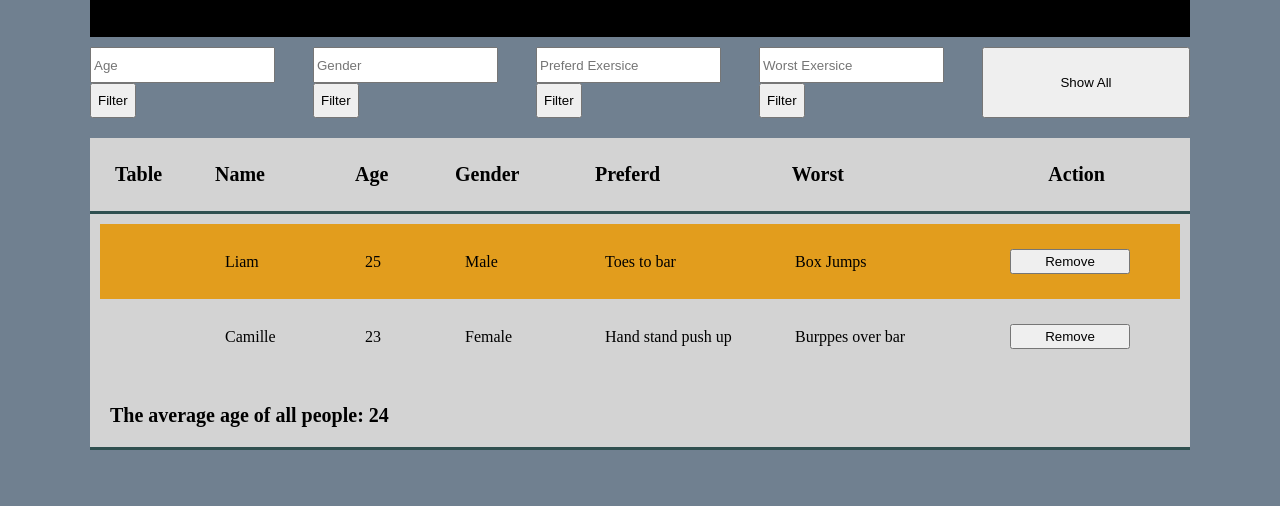
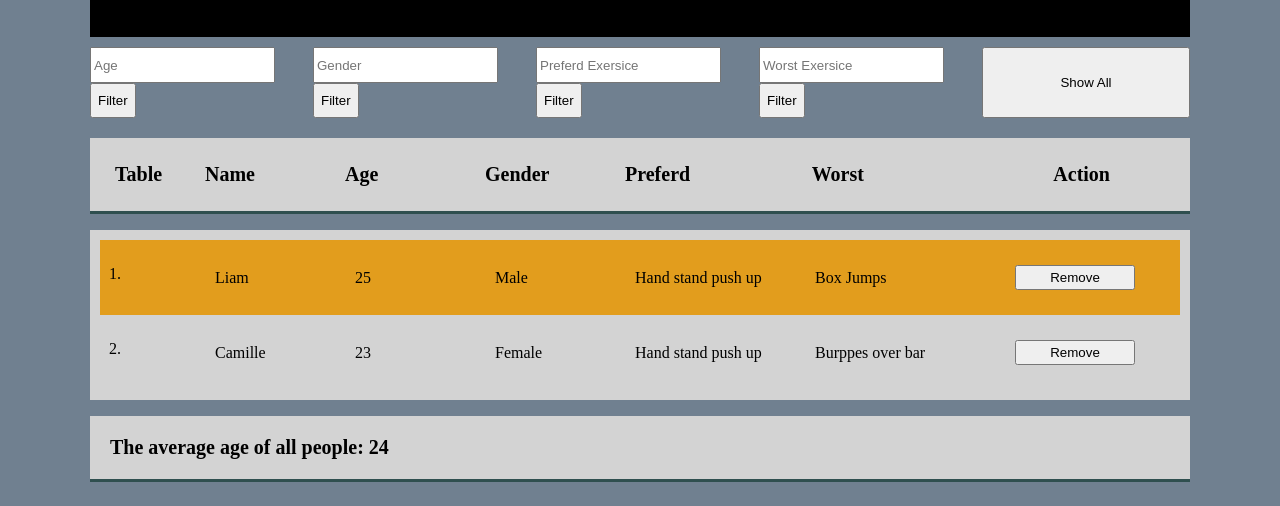
Before and after one commit to LiamHjalmarsson/Prodject-U2, a plain HTML site: page u2/index.html in a window 1280 px wide. Shown: the part 294-800 px from the top of the page. Drawn offline with Linux system fonts and the light colour scheme.

Commit message:
Update for the numberlist

```diff
--- a/u2/database.js
+++ b/u2/database.js
@@ -1,11 +1,11 @@
 let dataBase = [
 
-    {
+{
     id: 1,
     name: "Liam",
     age: 25,
     gender: "Male",
-    crossfitExersicePreferd: "Toes to bar",
+    crossfitExersicePreferd: "Hand stand push up",
     crossfitExersiceWorst: "Box Jumps",
 },
 {
--- a/u2/index.html
+++ b/u2/index.html
@@ -61,7 +61,7 @@
 
             <div id="headers">
 
-                <div id="conter">Table</div>
+                <div>Table</div>
                 <div>Name</div>
                 <div>Age</div>
                 <div>Gender</div>
@@ -71,7 +71,12 @@
 
             </div>
 
-            <div id="persons"></div>
+
+            <ol typ="1" id="persons">
+
+            </ol>
+
+            <!-- <ol typ="1" class="main"></ol> -->
 
             <div id="info">
 
--- a/u2/main.js
+++ b/u2/main.js
@@ -41,7 +41,7 @@ function renderPerson (person) {
 
     // With in the div we apply four divs with information about person and a remove button.
     div.innerHTML = `
-    <div></div>
+    <li></li>
     <div>${person.name}</div>
     <div>${person.age}</div>
     <div>${person.gender}</div>
@@ -52,6 +52,8 @@ function renderPerson (person) {
     return div;
 
 }
+
+
 
 
 // Render an array of persons into html
@@ -163,7 +165,9 @@ function onRemoveDeletePersonOnClick(event) {
     for (let i = 0; i < dataBase.length; i++) {
 
         if (dataBase[i].id == id) {
+
             doYouConfirm = confirm(`Do you want to delete the profile ${dataBase[i].name}`);
+
         }
 
         if (doYouConfirm) {
@@ -264,6 +268,7 @@ function getPeopleByGender (persons, gender) {
     for (let person of persons) {
 
         if (person.gender.toLowerCase() == gender.toLowerCase()) {
+
             genderOfpeople.push(person);
 
         }
@@ -327,8 +332,8 @@ function getPeopleByWorst (persons, worst) {
     for (let person of persons) {
 
         if (person.crossfitExersiceWorst.toLowerCase() == worst.toLowerCase()) {
+
             crossfitExersiceWorst.push(person)
-
 
         }
 
--- a/u2/style.css
+++ b/u2/style.css
@@ -32,6 +32,8 @@ h1 {
 .person-age, .person-gender{
     width: 80px;
 }
+
+
 
 .person-exersice {
     width: 300px;
@@ -75,7 +77,7 @@ body > div > div > div > form > button {
     justify-content: center;
     align-items: center;
     gap: 20px;
-    grid-template-columns: 80px 120px 80px 120px repeat(3, 1fr);
+    grid-template-columns: 70px 120px 120px 120px repeat(3, 1fr);
   }
 
 .button-action {
@@ -95,9 +97,10 @@ body > div > div > div > form > button {
 
 .person {
     padding: 25px;
+    background: lightgray;
+    display: grid;
     gap: 20px;
-    display: grid;
-    grid-template-columns: 80px 120px 80px 120px repeat(3, 1fr);
+    grid-template-columns: 70px 120px 120px 120px repeat(3, 1fr);
   }
 
 .person div {
```
